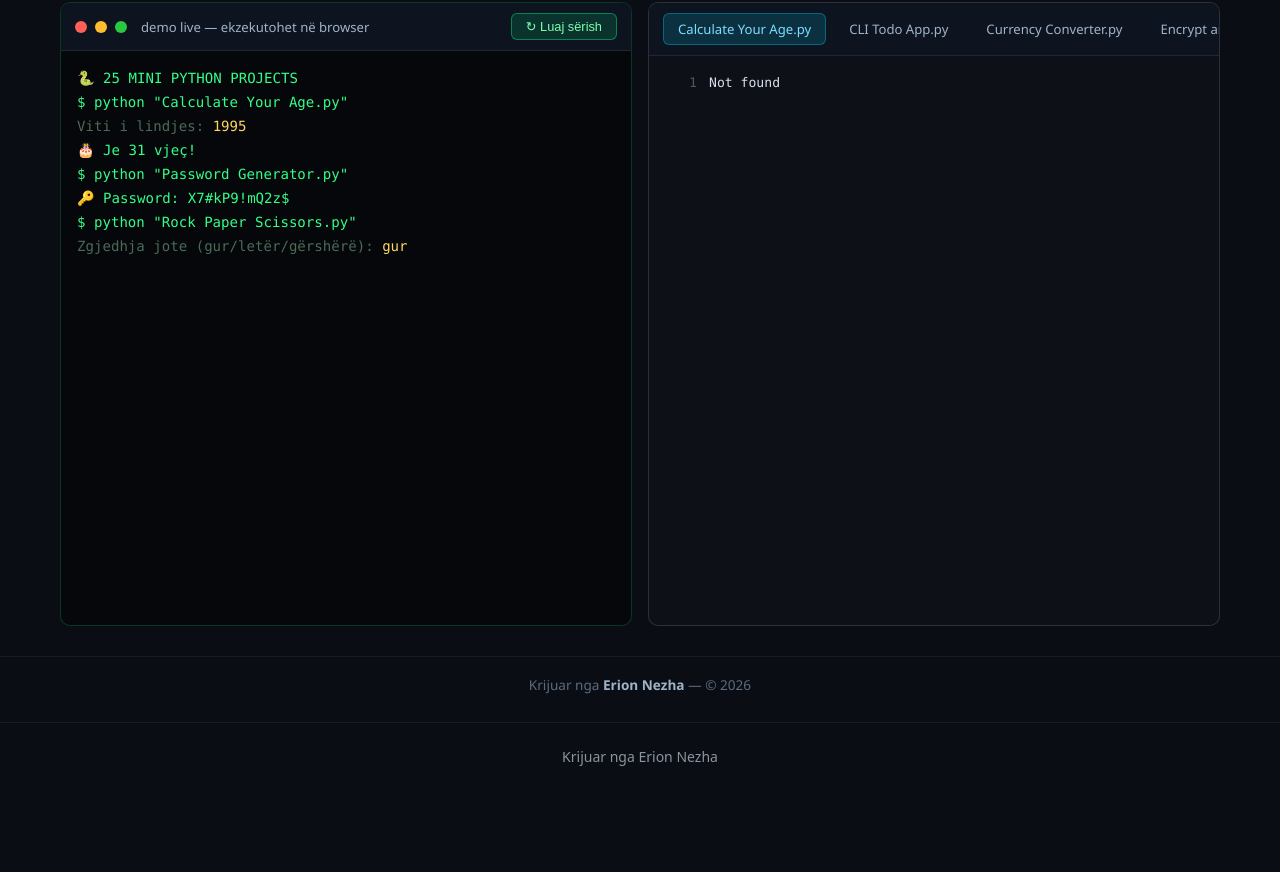
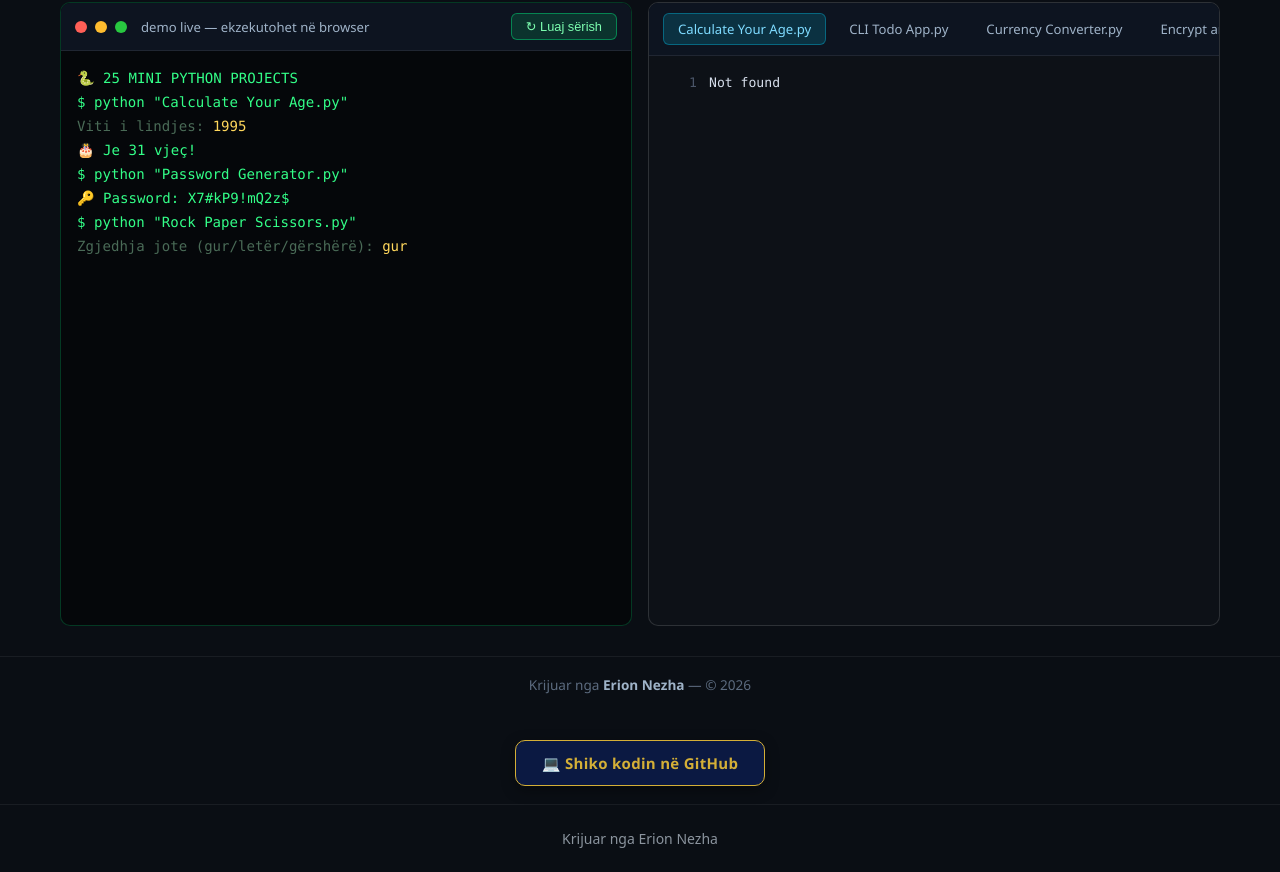
Before and after one commit to ErionNezha/Python-Mini-Projects, a plain HTML site: page index.html in a window 1280 px wide. Shown: the part 271-1143 px from the top of the page. Before the commit the page ends 1061 px from the top, so only its background shows below. Drawn offline with Linux system fonts and the light colour scheme; no server answers.

Commit message:
Shto butonin 'Shiko kodin në GitHub' — Erion Nezha

```diff
--- a/index.html
+++ b/index.html
@@ -74,6 +74,11 @@
 </div>
 </main>
 <footer>Krijuar nga <strong>Erion Nezha</strong> — © 2026</footer>
+<!-- Created by Erion Nezha — © 2026 All rights reserved -->
+<div style="text-align:center;margin:28px auto 8px;">
+<a href="https://github.com/ErionNezha/Python-Mini-Projects" target="_blank" rel="noopener" style="display:inline-block;background:#0B1942;color:#D4AF37;border:1px solid #D4AF37;padding:12px 26px;border-radius:10px;text-decoration:none;font-weight:600;font-size:15px;letter-spacing:.3px;box-shadow:0 4px 14px rgba(0,0,0,.35);">💻 Shiko kodin në GitHub</a>
+</div>
+
 <script>
 const FILES=["Calculate Your Age.py", "CLI Todo App.py", "Currency Converter.py", "Encrypt and Decrypt Texts.py", "Password Generator.py"];
 const CODEDIR="demo";
```
